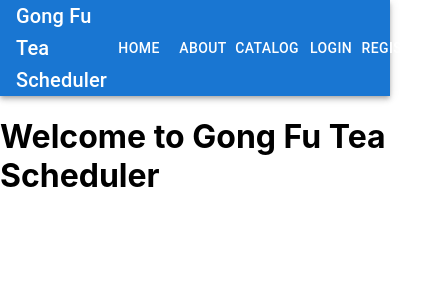
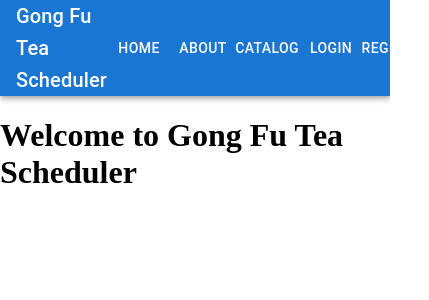
Before and after one commit to Cameron8325/SchedAppFE, a React (Create React App) app: page / in a window 390 px wide. Shown: the top 300 px of the page, 429 px wide, since content can reach past the window. Built offline with nearby package versions, Linux system fonts and the light colour scheme.

Commit message:
Fixed mobile viewport issue

```diff
--- a/src/index.css
+++ b/src/index.css
@@ -1,13 +1,4 @@
-body {
+html, body {
+  overflow-x: hidden;
   margin: 0;
-  font-family: -apple-system, BlinkMacSystemFont, 'Segoe UI', 'Roboto', 'Oxygen',
-    'Ubuntu', 'Cantarell', 'Fira Sans', 'Droid Sans', 'Helvetica Neue',
-    sans-serif;
-  -webkit-font-smoothing: antialiased;
-  -moz-osx-font-smoothing: grayscale;
 }
-
-code {
-  font-family: source-code-pro, Menlo, Monaco, Consolas, 'Courier New',
-    monospace;
-}
--- a/src/pages/AppointmentsPage.jsx
+++ b/src/pages/AppointmentsPage.jsx
@@ -256,6 +256,7 @@
         onSelectSlot={handleSelectSlot}
         style={{ height: 500 }}
         eventPropGetter={eventPropGetter}
+        longPressThreshold={2}
       />
       <CustomModal
         open={modalIsOpen}
```
